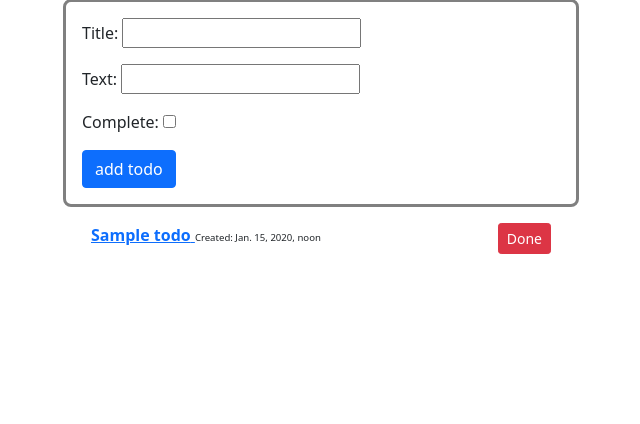
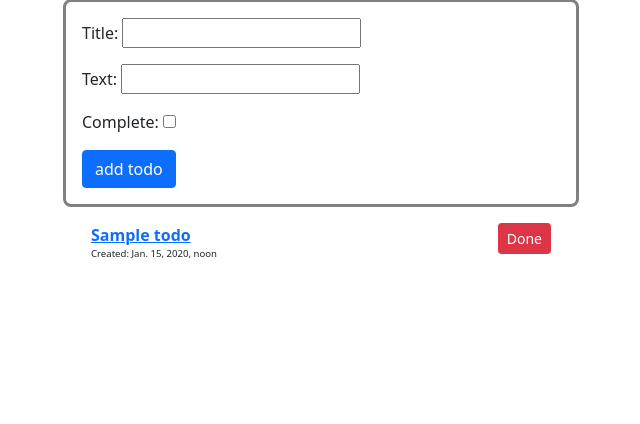
Before and after one commit to molusi/mysafespace, a Django app: a page that uses templates/todo_app/index.html in a window 1280 px wide. Shown: the part 115-539 px from the top of the page, without its empty margins (319-959 px from the left). Run offline with Django 3.2, Linux system fonts and the light colour scheme; a user stored in the database is signed in; tables that the repository leaves empty hold one stand-in row (values such as "Sample post"); some libraries are stand-ins or nearby versions.

Commit message:
Update index.html

```diff
--- a/templates/todo_app/index.html
+++ b/templates/todo_app/index.html
@@ -56,7 +56,7 @@
 
 
             </a>
-                <small style="display:inline-block;max-width:40%;font-size:0.6rem">Created: {{todo.created}}</small>
+                <small style="display:block;max-width:40%;font-size:0.6rem">Created: {{todo.created}}</small>
 
             </li>
                 </div>
```
